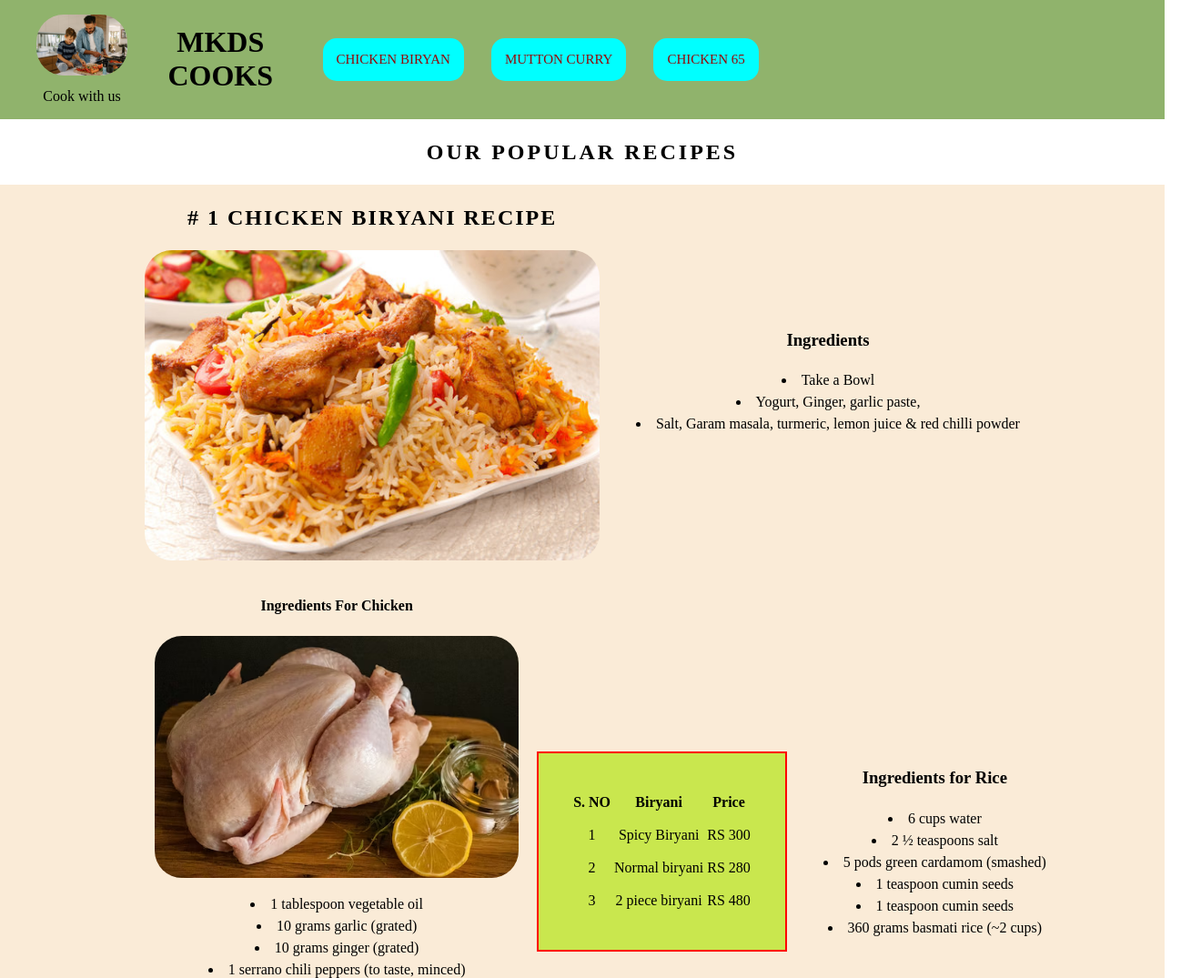
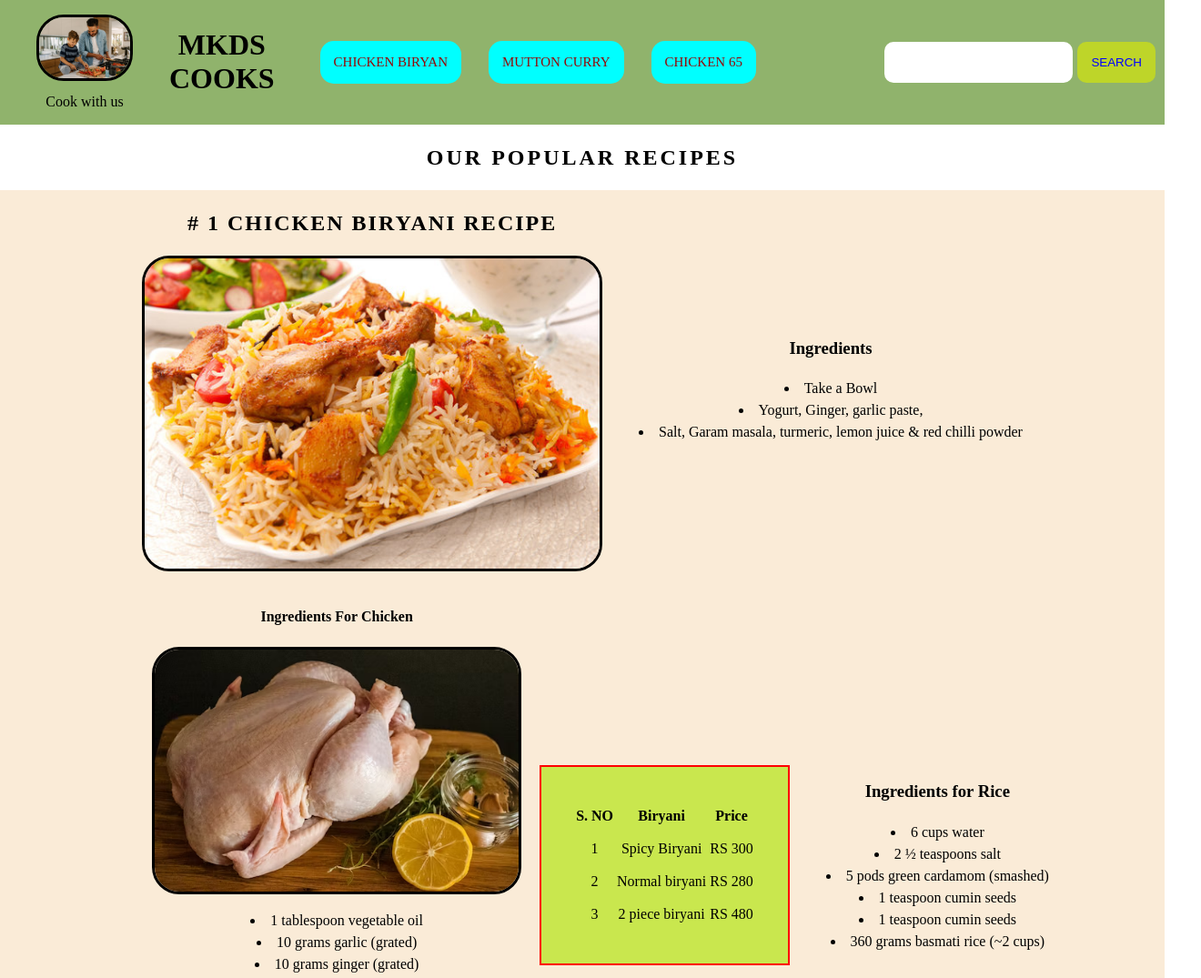
Before and after one commit to syedmuzakkir1/html-project, a plain HTML site: page mini_project3/index.html in a window 1280 px wide. Shown: the top 1075 px of the page at 91% size, 1320 px wide, since content can reach past the window. Drawn offline with Linux system fonts and the light colour scheme.

Commit message:
Horizontal scrolling removed by removing padding and margin

```diff
--- a/mini_project3/index.html
+++ b/mini_project3/index.html
@@ -31,9 +31,12 @@
                     <a href="#Recipe2"><span>Mutton Curry</span> </a>
                     <a href="#Recipe3"><span>Chicken 65</span> </a>
 
+
                 </nav>
 
             </div>
+            <input type="search">
+                <button id="Search_button">search</button>
 
 
         </div>
@@ -43,6 +46,7 @@
 
         <h2 class="heading_first"> Our Popular Recipes</h2>
 
+        <!--  Recipe 1 started from here  -->
         <section class="Recipe11" id="Recipe1" style="background-color: antiquewhite;">
 
             <div class="Ingredients">
@@ -100,6 +104,7 @@
                 </div>
 
                 <div>
+                    <!--  Tabler starts from here  -->
                     <table class="Biryani_Table">
                         <tr>
                             <th>S. NO</th>
@@ -237,6 +242,9 @@
                         serve.</p>
                 </div>
 
+
+                <!-- this is aside information
+                 -->
                 <aside>
                     <p>This Chicken Biryani recipe is prepared using basmati rice, chicken thighs, hung curd, onion,
                         tomato, milk, saffron and a melange of whole and ground spices. For preparing this amazing and
@@ -247,6 +255,7 @@
             </div>
         </section>
 
+        <!-- Recipe 2 section started from here  -->
 
         <section class="Recipe2" id="Recipe2">
 
@@ -315,7 +324,7 @@
             </div>
         </section>
 
-
+           <!--  Recipe third Section started from here -->
         <section class="Recipe3" id="Recipe3">
 
             <h2># 3 Chicken 65</h2>
@@ -405,7 +414,7 @@
     </main>
 
 
-
+ <!--  footer  -->
     <footer>
         <h4>Our Location</h4>
         <iframe src="https://www.google.com/maps/embed?pb=!1m18!1m12!1m3!1d1904.1298857797606!2d78.47027426845474!3d17.35122868633464!2m3!1f0!2f0!3f0!3m2!1i1024!2i768!4f13.1!3m3!1m2!1s0x3bcb97f132260af7%3A0x59b591344de3ad7!2sShalibanda%2C%20Hyderabad%2C%20Telangana!5e0!3m2!1sen!2sin!4v1694703727743!5m2!1sen!2sin" width="600" height="450" style="border:0;" allowfullscreen="" loading="lazy" referrerpolicy="no-referrer-when-downgrade"></iframe>
@@ -413,6 +422,7 @@
         <a href="#Recipe1"><span>Chicken Biryan</span> </a>
         <a href="#Recipe2"><span>Mutton Curry</span> </a>
         <a href="#Recipe3"><span>Chicken 65</span> </a>
+        <a href=""> Contact us</a>
     </footer>
 </body>
 
--- a/mini_project3/style.css
+++ b/mini_project3/style.css
@@ -13,6 +13,7 @@ img {
     width: 400px;
     margin-bottom: 10px;
     border-radius: 30px;
+    border: 3px solid black;
 }
 
 body {
@@ -21,9 +22,26 @@ body {
 
 }
 
+/* input styling */
+ input{
+    border-radius: 10px;
+    border: none;
+    margin: 5px;
+    padding: 15px;
 
 
+ }
+#Search_button{
+    border: none;
+    border-radius: 10px;
+    cursor: pointer;
+    background-color: rgb(190, 213, 41);
+    color: blue;
+    text-transform: uppercase;
+    padding: 15px;
+    margin-right: 10px;
 
+}
 
 
 
@@ -109,6 +127,12 @@ h2 {
     width: 500px;
 }
 
+.for_onions{
+    width: 100%;
+}
+.for_biryani{
+    width: 100%;
+}
 .Recipe11 {
 
     display: flex;
@@ -168,7 +192,7 @@ table{
 .Recipe2 {
     background-color: rgb(223, 242, 243);
     display: flex;
-    padding: 0 20px;
+
     width: 100%;
 }
 
```
